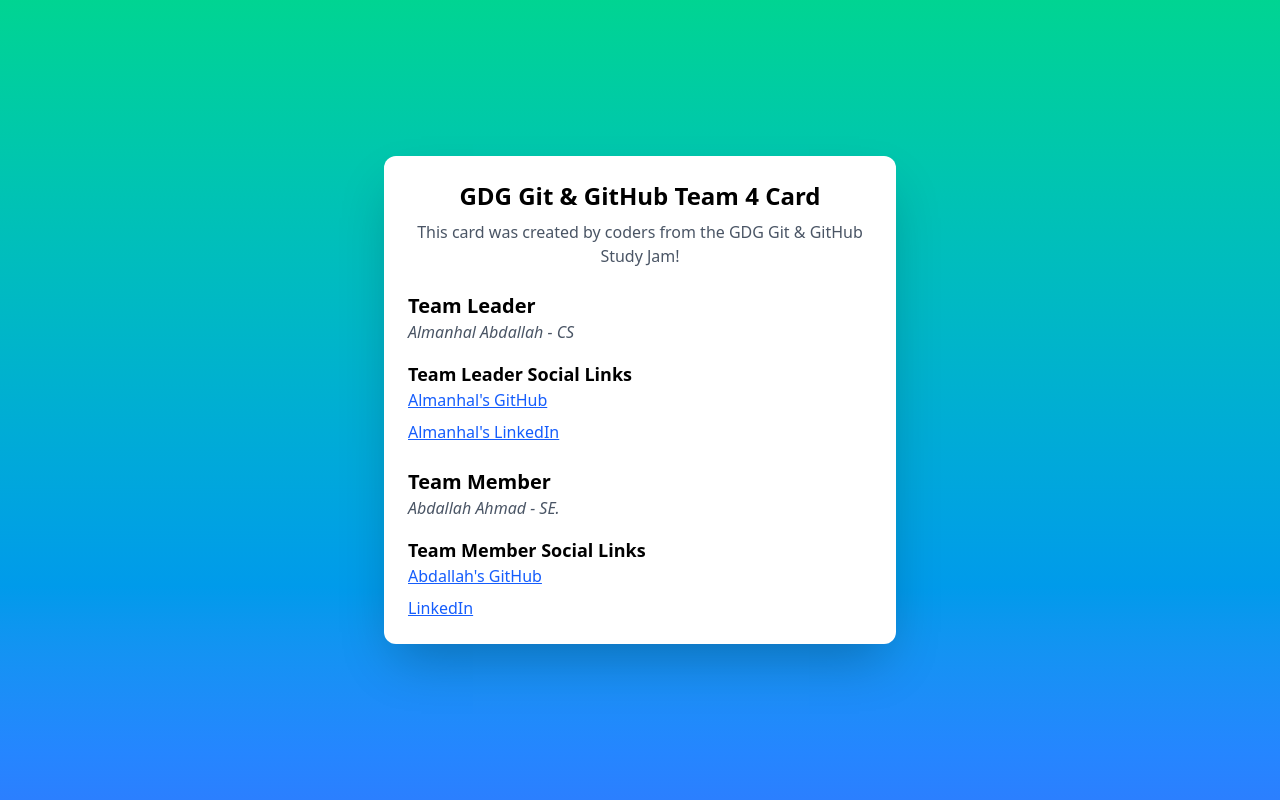
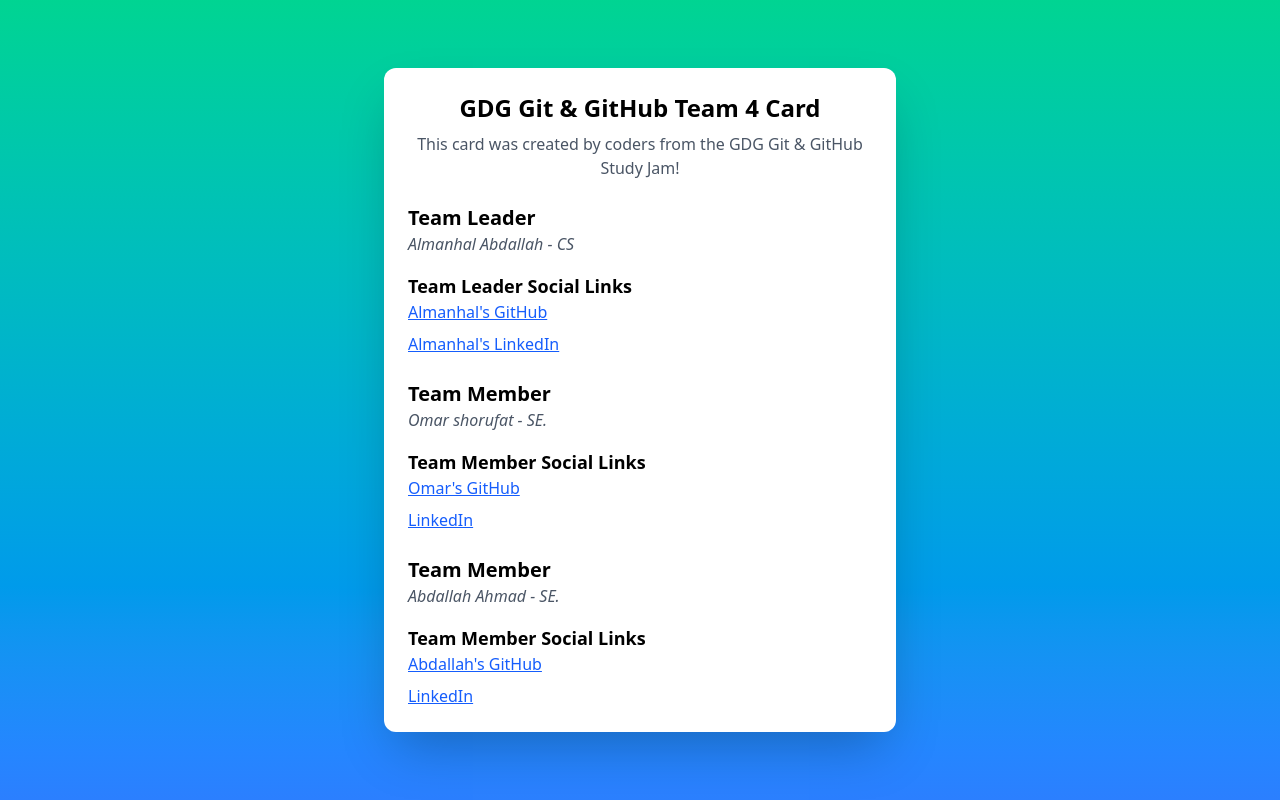
Before and after one commit to AlmanhalA/GDG_Git_Team_4_Card, a plain HTML site: page index.html in a window 1280 px wide. Drawn offline with nearby package versions, Linux system fonts and the light colour scheme.

Commit message:
Add-Omar's-information

```diff
--- a/index.html
+++ b/index.html
@@ -1,11 +1,13 @@
 <!DOCTYPE html>
 <html lang="en">
+
 <head>
     <meta charset="UTF-8" />
     <meta name="viewport" content="width=device-width, initial-scale=1.0" />
     <script src="https://unpkg.com/@tailwindcss/browser@4"></script>
     <title>GDG Git & GitHub Team Card</title>
 </head>
+
 <body class="flex items-center justify-center min-h-screen bg-gradient-to-t from-blue-500 to-emerald-400">
     <div class="mx-auto rounded-xl shadow-2xl max-w-lg w-full min-h-[50vh] px-6 py-6 relative bg-white">
         <h1 class="text-2xl font-semibold mb-2 text-center">GDG Git & GitHub Team 4 Card</h1>
@@ -14,18 +16,30 @@
         </p>
 
         <section>
-		        <!-- Team Leader Section -->
+            <!-- Team Leader Section -->
             <h2 class="mt-6 text-xl font-semibold">Team Leader</h2>
             <p class="text-gray-600 italic">Almanhal Abdallah - CS</p>
             <h3 class="mt-4 text-lg font-semibold">Team Leader Social Links</h3>
             <ul class="space-y-2">
                 <li><a href="https://github.com/AlmanhalA" class="text-blue-600 underline">Almanhal's GitHub</a></li>
-                <li><a href="https://www.linkedin.com/in/almanhal-abdallah-75b033355/" class="text-blue-600 underline">Almanhal's LinkedIn</a></li>
+                <li><a href="https://www.linkedin.com/in/almanhal-abdallah-75b033355/"
+                        class="text-blue-600 underline">Almanhal's LinkedIn</a></li>
             </ul>
         </section>
 
         <section>
-                <!-- Team Member Section -->
+            <!-- Team Member Section -->
+            <h2 class="mt-6 text-xl font-semibold">Team Member</h2>
+            <p class="text-gray-600 italic">Omar shorufat - SE.</p>
+            <h3 class="mt-4 text-lg font-semibold">Team Member Social Links</h3>
+            <ul class="space-y-2">
+                <li><a href="https://github.com/0mar-04" class="text-blue-600 underline">Omar's GitHub</a></li>
+                <li><a href="https://www.linkedin.com/" class="text-blue-600 underline"> LinkedIn</a></li>
+            </ul>
+        </section>
+
+        <section>
+            <!-- Team Member Section -->
             <h2 class="mt-6 text-xl font-semibold">Team Member</h2>
             <p class="text-gray-600 italic">Abdallah Ahmad - SE.</p>
             <h3 class="mt-4 text-lg font-semibold">Team Member Social Links</h3>
@@ -37,4 +51,5 @@
 
     </div>
 </body>
+
 </html>
```
